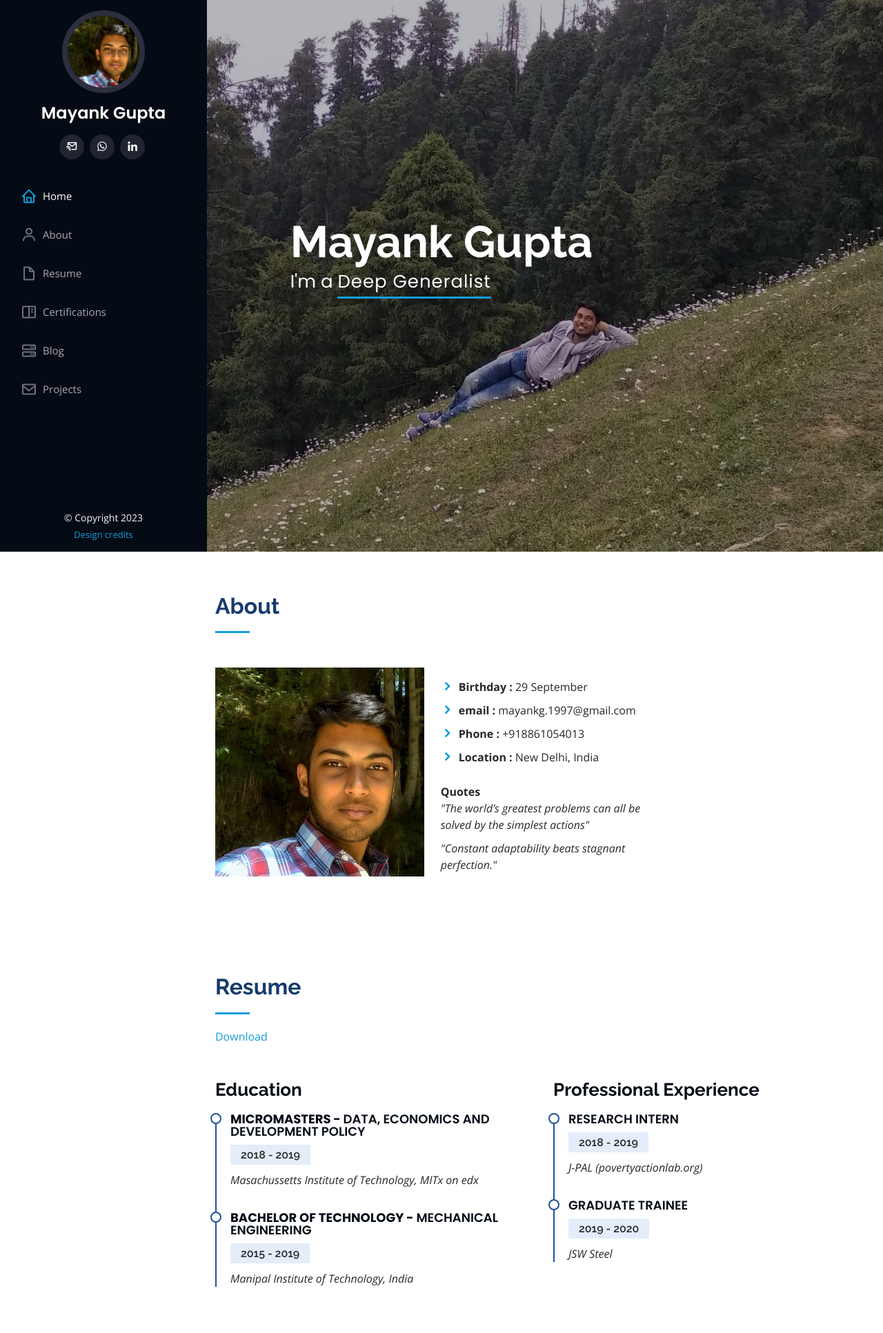
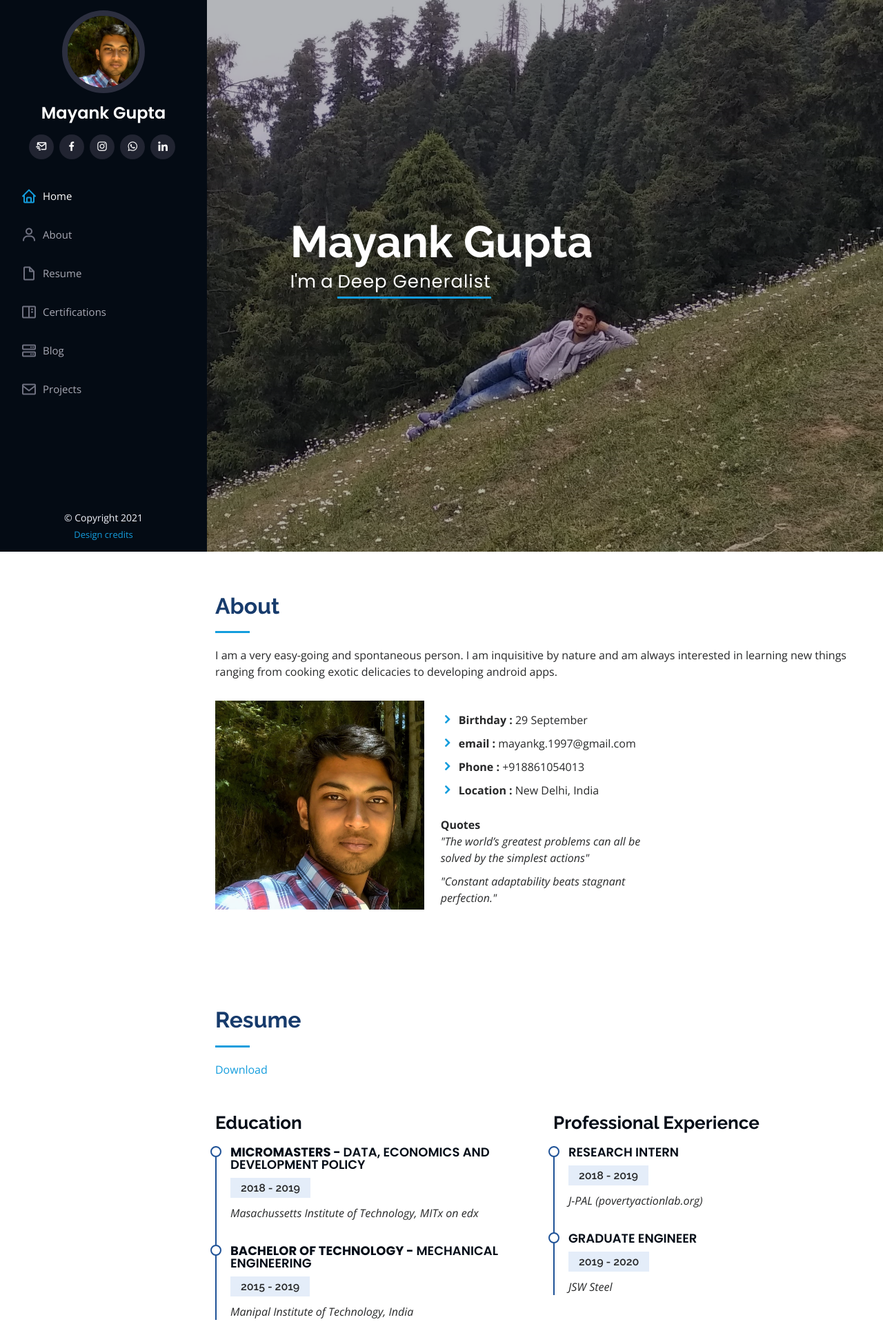
Before and after one commit to arcruiton/arcruiton.github.io, a plain HTML site: page index.html in a window 1280 px wide. Shown: the top 1933 px of the page at 69% size. Drawn offline with nearby package versions, Linux system fonts and the light colour scheme; no server answers.

Commit message:
Add files via upload

```diff
--- a/index.html
+++ b/index.html
@@ -5,6 +5,7 @@
   <meta charset="utf-8">
   <meta content="width=device-width, initial-scale=1.0" name="viewport">
 
+  <link rel="manifest" href="manifest.json" />
   <title>Mayank Gupta</title>
   <meta content="" name="description">
   <meta content="" name="keywords">
@@ -43,6 +44,8 @@
         <h1 class="text-light"><a href="index.html">Mayank Gupta</a></h1>
         <div class="social-links mt-3 text-center">
           <a href="mailto:mayankg.1997@gmail.com" target="blank" class="twitter"><i class="bx bx-mail-send"></i></a>
+          <a href="http://www.facebook.com/knayamgupta" target="blank" class="facebook"><i class="bx bxl-facebook"></i></a>
+          <a href="http://instagram.com/fakesman0" target="blank" class="instagram"><i class="bx bxl-instagram"></i></a>
           <a href="http://api.whatsapp.com/send?phone=+918861054013" target="blank" class="whatsapp"><i class="bx bxl-whatsapp"></i></a>
           <a href="https://www.linkedin.com/in/mayank79" target="blank" class="linkedin"><i class="bx bxl-linkedin"></i></a>
         </div>
@@ -80,7 +83,8 @@
 
         <div class="section-title">
           <h2>About</h2>
-
+          <p>I am a very easy-going and spontaneous person. I am inquisitive by nature and am always interested in learning new things ranging from cooking exotic delicacies to developing android apps.<br>
+            </p>
         </div>
 
         <div class="row">
@@ -126,7 +130,7 @@
       <div class="container">
 
         <div class="section-title">
-          <a href="/mayank.pdf" target="blank">
+          <a href="http://mayank.gq/resume/1resume.pdf" target="blank">
             <h2>Resume<br></h2>
           <p>
             Download</a>
@@ -162,7 +166,7 @@
 
             </div>
             <div class="resume-item">
-              <h4>Graduate Trainee</h4>
+              <h4>Graduate Engineer</h4>
               <h5>2019 - 2020</h5>
               <p><em>JSW Steel</em></p>
 
@@ -366,7 +370,7 @@
   <footer id="footer">
     <div class="container">
       <div class="copyright">
-        &copy; Copyright <span>2023</span>
+        &copy; Copyright <span>2021</span>
       </div>
       <div class="credits">
         <a href="https://bootstrapmade.com/">Design credits</a>
```
Also changed, not shown: manifest.json (added).
